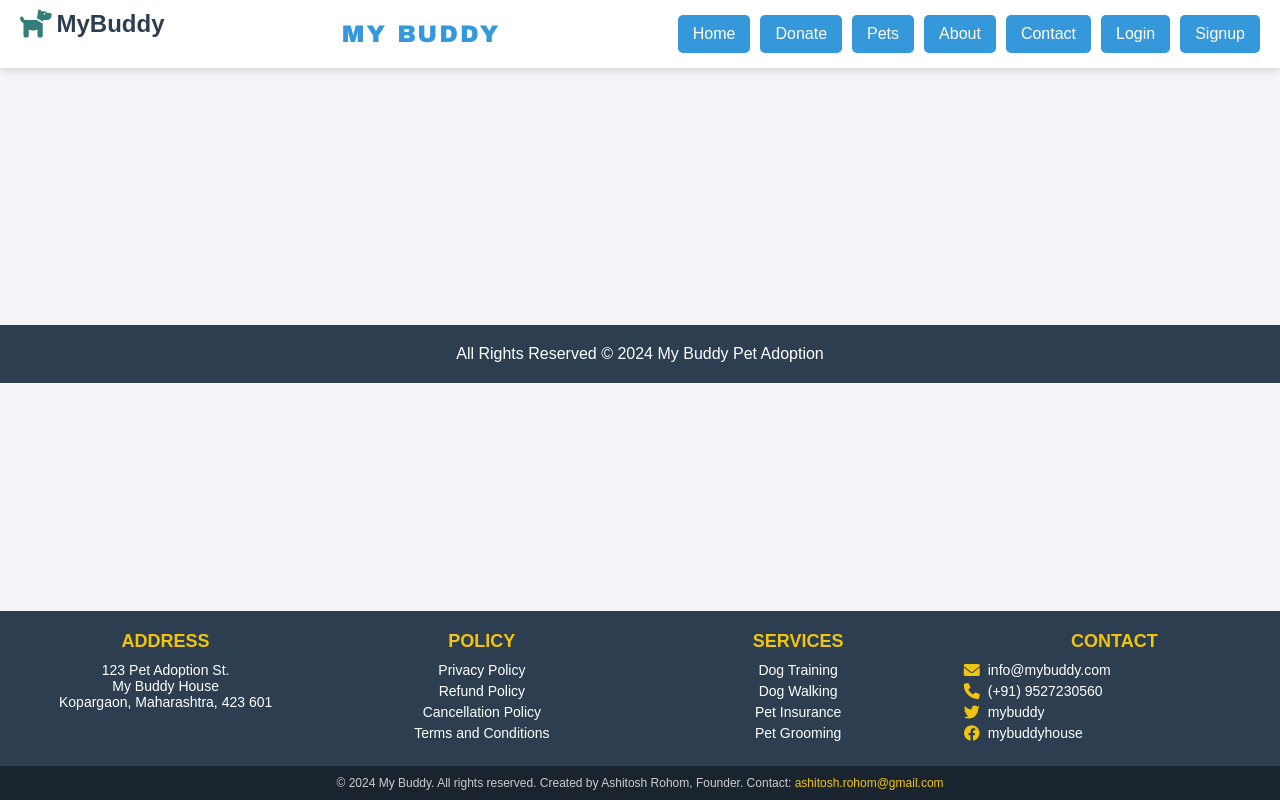
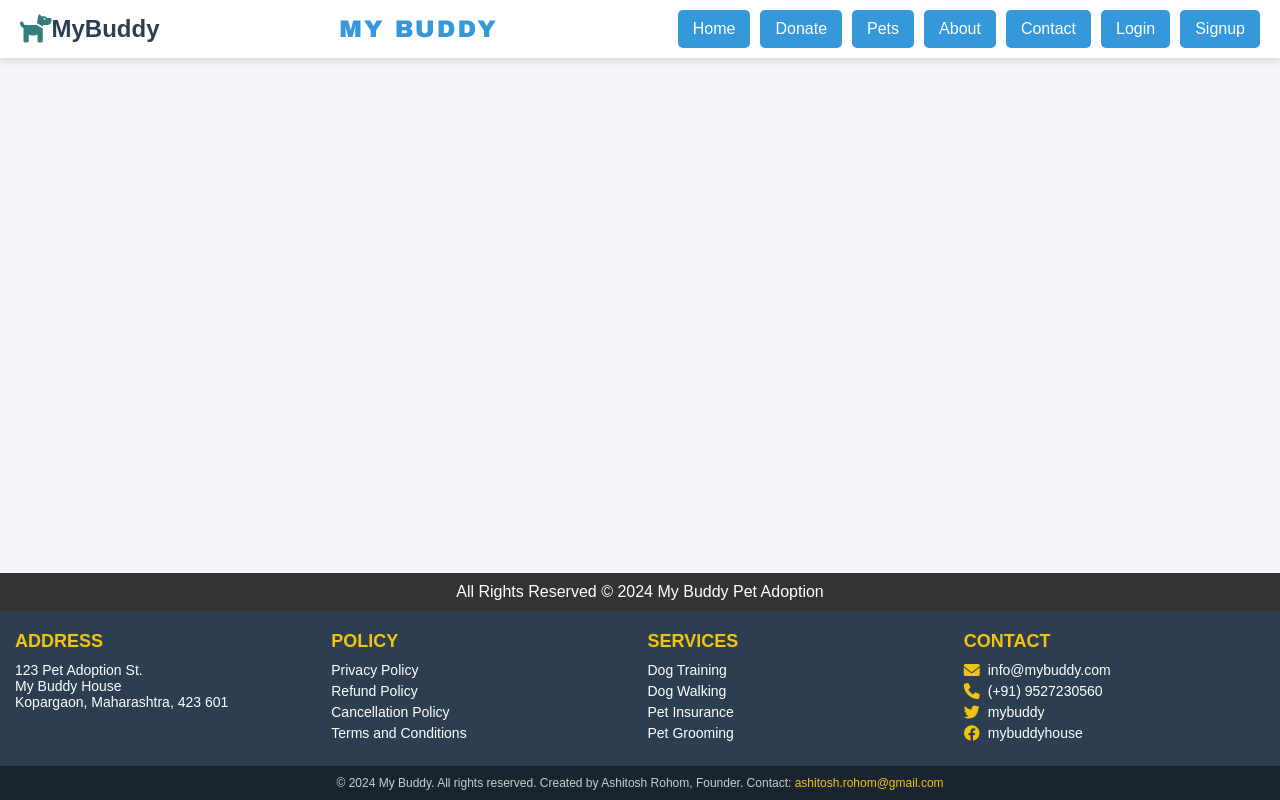
Before and after one commit to ashurohom/MyBuddyProject, a Django app: page /details/1/ in a window 1280 px wide. Run offline with Django 5.2, Linux system fonts and the light colour scheme; data that the repository does not hold is empty.

Commit message:
update pet details

```diff
--- a/mybuddy/static/css/petdetails.css
+++ b/mybuddy/static/css/petdetails.css
@@ -16,7 +16,7 @@ header {
     padding: 10px 0;
 }
 
-footer {
+.footers {
     background-color: #333;
     color: white;
     text-align: center;
--- a/mybuddy/template/base.html
+++ b/mybuddy/template/base.html
@@ -7,7 +7,7 @@
     <link rel="stylesheet" href="{% static 'css/petgallery.css'%}">
     <link rel="stylesheet" href="{% static 'css/signin.css'%}">
     <link rel="stylesheet" href="{% static 'css/contact.css' %}">
-    <link rel="stylesheet" href="{%static 'css/petdetailss.css'%}">
+    <link rel="stylesheet" href="{%static 'css/petdetails.css'%}">
 
 
 {% endblock maincss %}
--- a/mybuddy/template/petdetails.html
+++ b/mybuddy/template/petdetails.html
@@ -3,6 +3,12 @@
 <!DOCTYPE html>
 
 {% load static %}
+
+
+{% block maincss %}
+    <link rel="stylesheet" href="{%static 'css/petdetails.css'%}">
+{% endblock maincss %}
+
 
 {% block main %}
 <html lang="en">
@@ -56,7 +62,7 @@
 
 
 
-    <footer>
+    <footer class="footers">
         <p>All Rights Reserved &copy; 2024 My Buddy Pet Adoption</p>
     </footer>
 </body>
```
